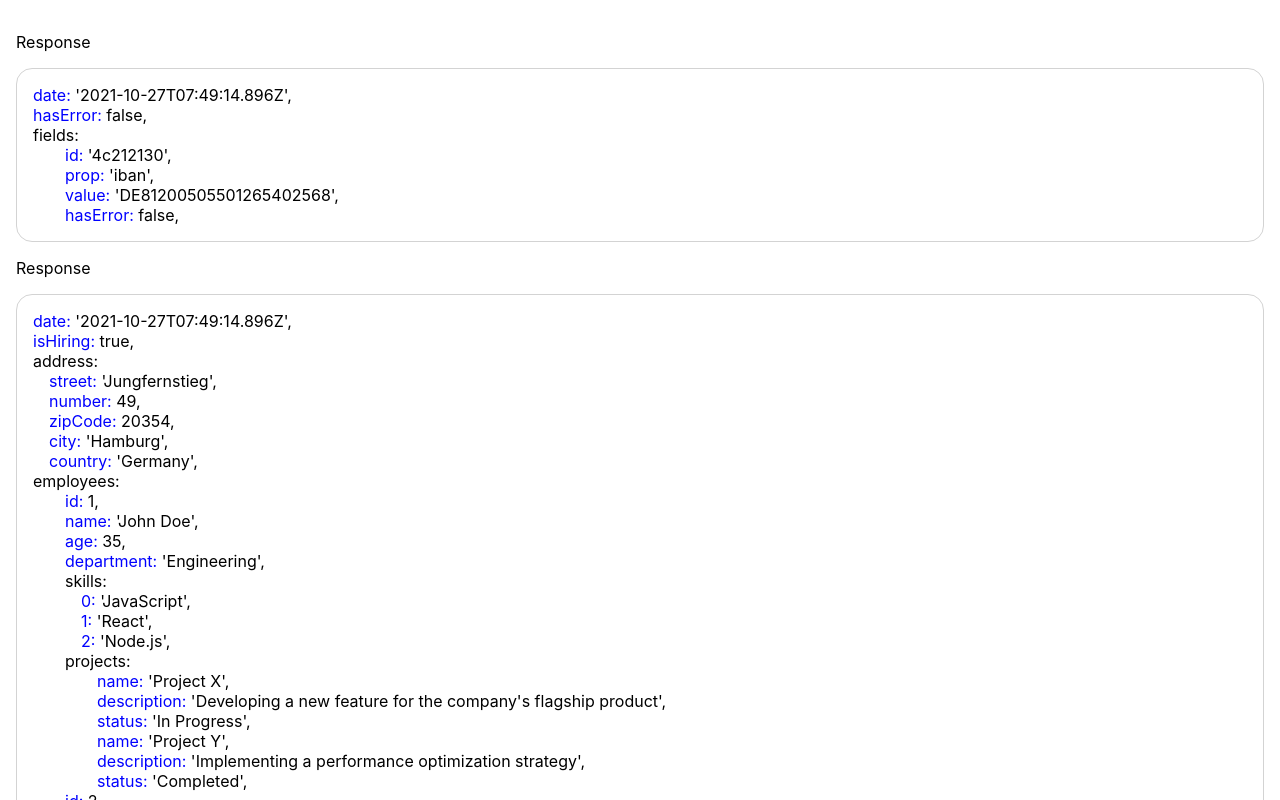
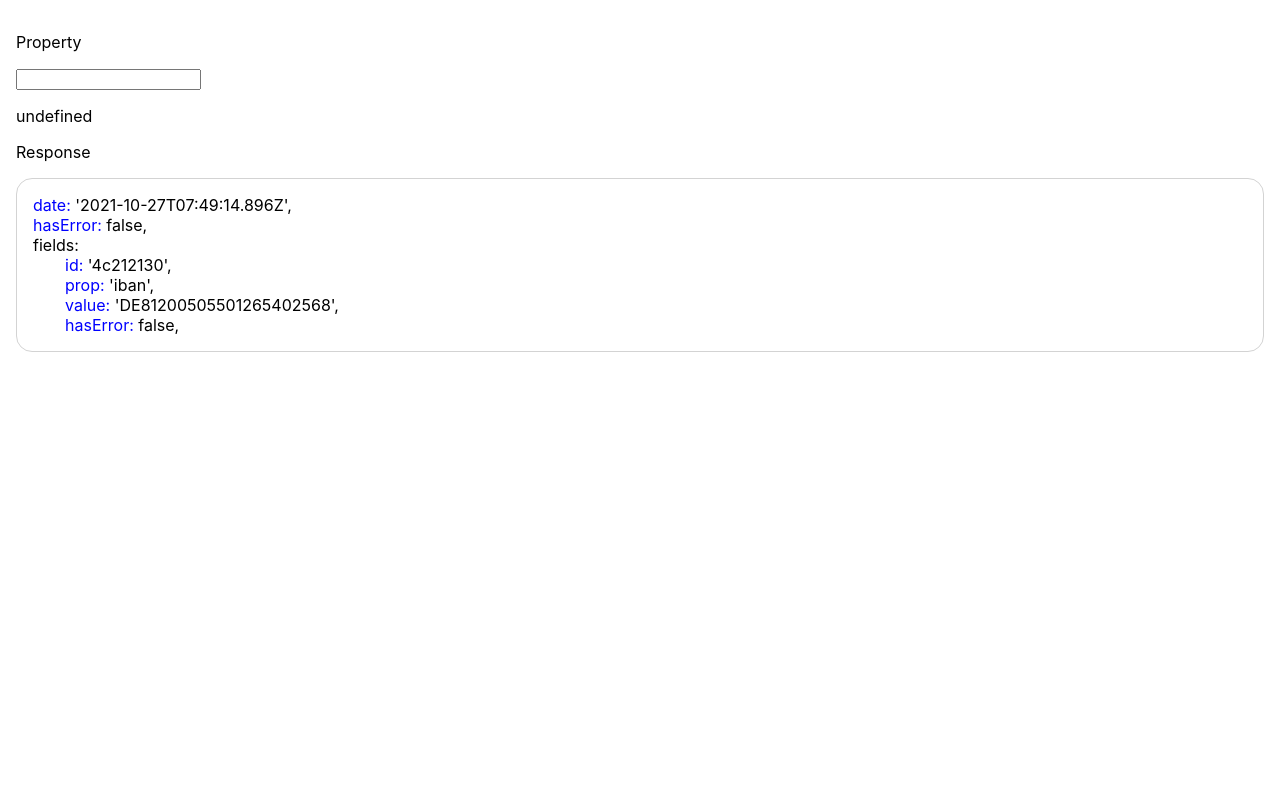
Before and after one commit to JoaoTeixeira13/hey-json-explorer, a React (Create React App) app: page / in a window 1280 px wide. Shown: the top 800 px of the page. Built offline with nearby package versions, Linux system fonts and the light colour scheme.

Commit message:
display clicked property

```diff
--- a/src/App.css
+++ b/src/App.css
@@ -11,3 +11,6 @@ body {
     border-radius: 1rem;
     padding: 1rem 0 1rem 0;
 }
+.inputArea {
+    display: block;
+}
--- a/src/App.tsx
+++ b/src/App.tsx
@@ -1,20 +1,36 @@
+import { useState } from "react";
 import "./App.css";
 import { JsonExplorer } from "./components/json-explorer";
 import demoData from "./demo-data.json";
 import secondDemoData from "./second-demo-data.json";
 
 function App() {
+    const [selectedProperty, setSelectedProperty] = useState<
+        string | undefined
+    >(undefined);
     return (
         <>
-            <p>Response</p>
-            <div className="explorer-container">
-                <JsonExplorer json={demoData} />
+            <div className="input-area">
+                <p>Property</p>
+                <input></input>
+                <p>{selectedProperty ?? "undefined"}</p>
             </div>
 
             <p>Response</p>
             <div className="explorer-container">
-                <JsonExplorer json={secondDemoData} />
+                <JsonExplorer
+                    json={demoData}
+                    setSelectedProperty={setSelectedProperty}
+                />
             </div>
+
+            {/* <p>Response</p>
+            <div className="explorer-container">
+                <JsonExplorer
+                    json={secondDemoData}
+                    setSelectedProperty={setSelectedProperty}
+                />
+            </div> */}
         </>
     );
 }
--- a/src/components/json-explorer.tsx
+++ b/src/components/json-explorer.tsx
@@ -15,18 +15,16 @@ type Props = {
     json: {
         [key: string]: any;
     };
+    setSelectedProperty: React.Dispatch<
+        React.SetStateAction<string | undefined>
+    >;
 };
 
-export const JsonExplorer = ({ json }: Props) => {
+export const JsonExplorer = ({ json, setSelectedProperty }: Props) => {
     const entries = Object.entries(json);
 
-    const handleKeyClick = (key: string, value: any) => {
-        console.log(
-            "clicked on following key:",
-            key,
-            "with following value:",
-            value
-        );
+    const handleKeyClick = (value: string | number | boolean) => {
+        setSelectedProperty(value.toString());
     };
 
     return (
@@ -36,13 +34,18 @@ export const JsonExplorer = ({ json }: Props) => {
                     {typeof value === "object" ? (
                         <>
                             {Number.isNaN(parseInt(key)) && `\n${key}:`}
-                            {<JsonExplorer json={value} />}
+                            {
+                                <JsonExplorer
+                                    json={value}
+                                    setSelectedProperty={setSelectedProperty}
+                                />
+                            }
                         </>
                     ) : (
                         <span>
                             {"\n"}
                             <span
-                                onClick={() => handleKeyClick(key, value)}
+                                onClick={() => handleKeyClick(value)}
                                 className="clickable"
                             >
                                 {/* {Number.isNaN(parseInt(key)) && `${key}:`} */}
```
